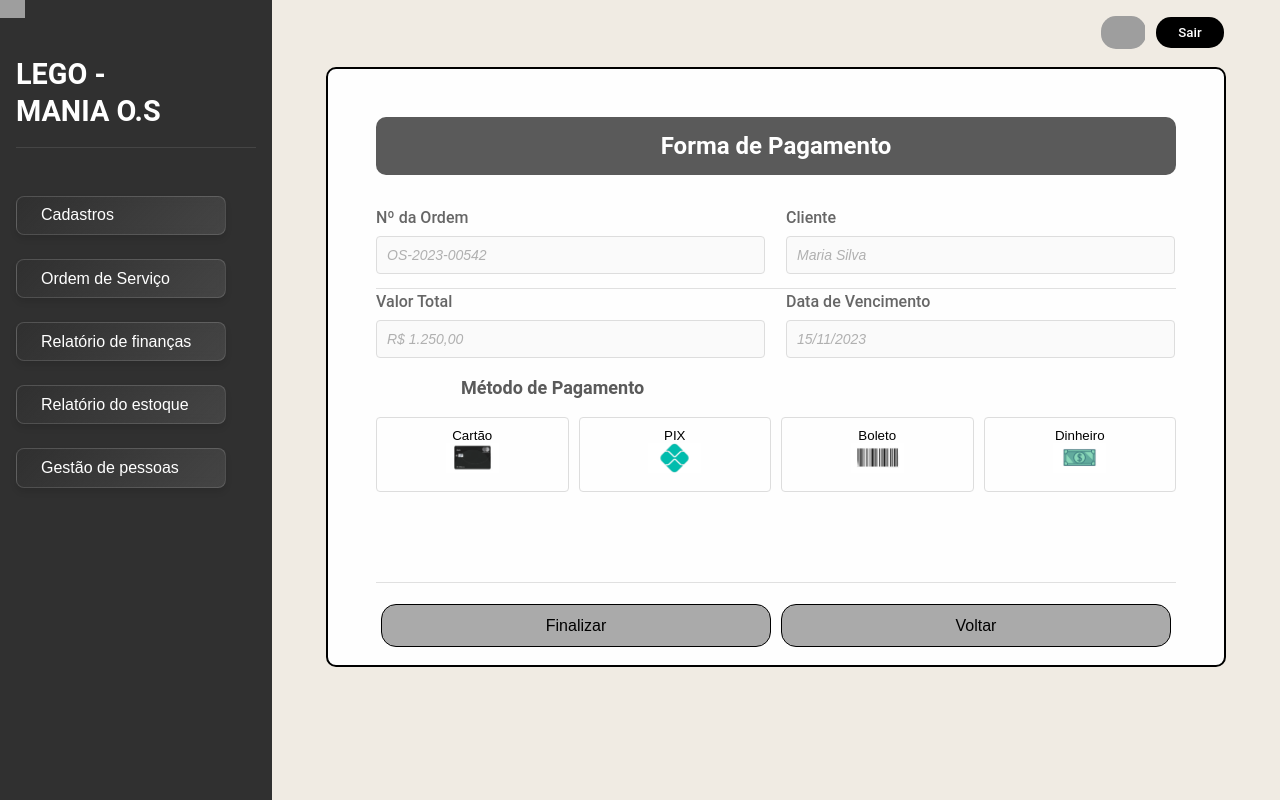
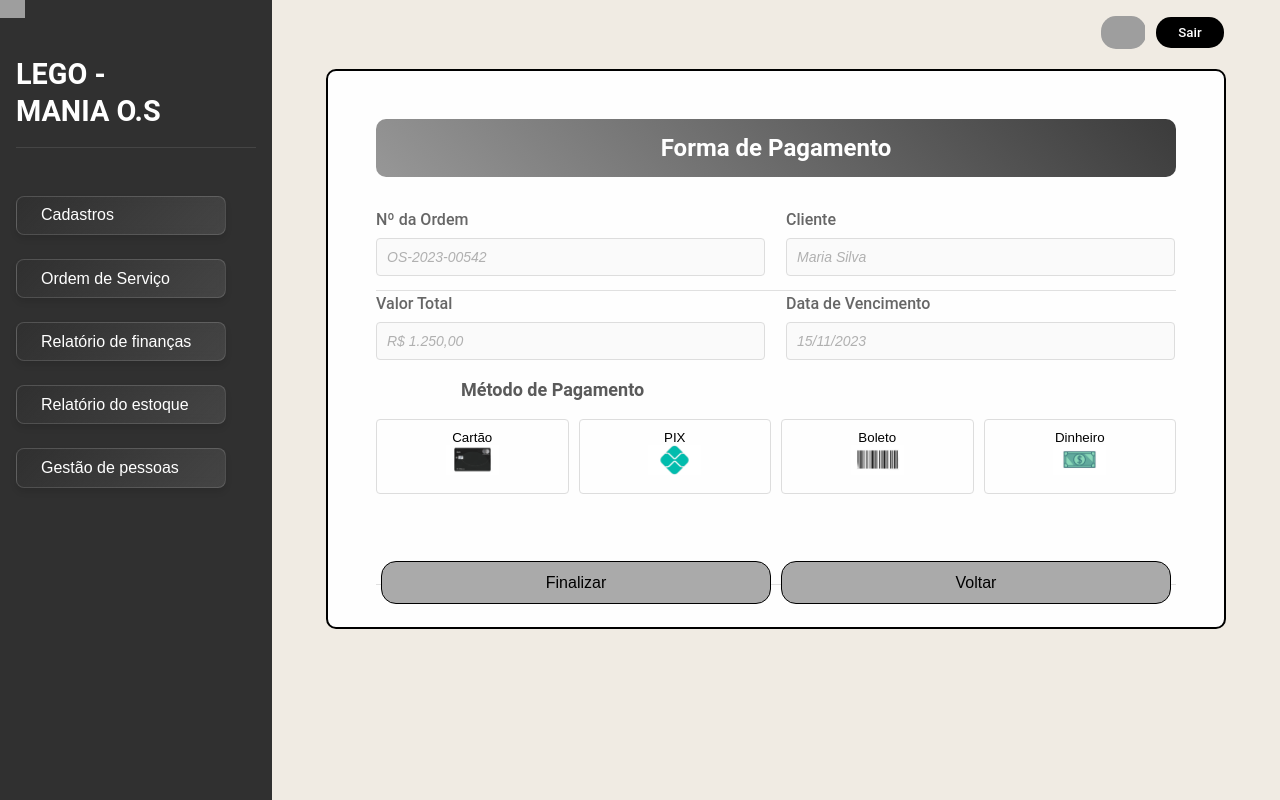
Before and after one commit to JoaoAtanazio/Trabalho_Modelagem_Lego, a PHP site: page /pagamento.html in a window 1280 px wide. Run offline with PHP 8.4, Linux system fonts and the light colour scheme; grey boxes are pictures that could not be loaded.

Commit message:
estilização teste de tela pagamento
Futuramente aplicar em todas as telas, hoje não deu tempo

```diff
--- a/LEGO-MANIA S.A modelagem de sistemas atualizado/Ordem_Servico/forma_pagamento/pagamento.css
+++ b/LEGO-MANIA S.A modelagem de sistemas atualizado/Ordem_Servico/forma_pagamento/pagamento.css
@@ -287,7 +287,7 @@ body {
 
   .pagamento-box {
     max-width: 800px;
-    max-height: 500px;
+    max-height: 460px;
     margin: auto;
     background-color: rgba(255, 255, 255, 0.95);
     padding: 3rem;
@@ -387,7 +387,7 @@ body {
     justify-content: space-between;
     margin-top: 2rem;
     cursor:none;
-    transform: translate(-0px ,30px);
+    transform: translate(-0px ,-15px);
   }
 
   .btn {
@@ -479,8 +479,22 @@ body {
     text-align: center;
     font-size: 24px;
     font-weight: 600;
+    background: linear-gradient(45deg, #c2bdbd, #3a3737, #aaa, #303030);
+    background-size: 400% 400%; /* Amplia o gradiente para permitir a animação */
+    animation: gradientAnimation 15s ease infinite;
   }
 
+  @keyframes gradientAnimation {
+    0% {
+      background-position: 0% 50%;
+    }
+    50% {
+      background-position: 100% 50%;
+    }
+    100% {
+      background-position: 0% 50%;
+    }
+  }
 .txtinput {
     width: 94%;
     padding: 10px;
@@ -532,7 +546,9 @@ body {
     border-bottom: 1px solid #e0e0e0;
     padding-bottom: 15px;
     transform: translateY(-70px);
+
 }
+
 .section-forma {
   margin-bottom: 25px;
   border-bottom: 1px solid #e0e0e0;
--- a/LEGO-MANIA S.A modelagem de sistemas atualizado/login/esqueceu-senha.html
+++ b/LEGO-MANIA S.A modelagem de sistemas atualizado/login/esqueceu-senha.html
@@ -14,6 +14,7 @@
         <h3 class="senhalg">Email</h3>
         <input type="email" id="email" name="email" required>
         <label>E-mail</label>
+
       </div>
       <button type="submit">Enviar</button>
 
```
Lines whose indentation alone changed are shown as unchanged.
